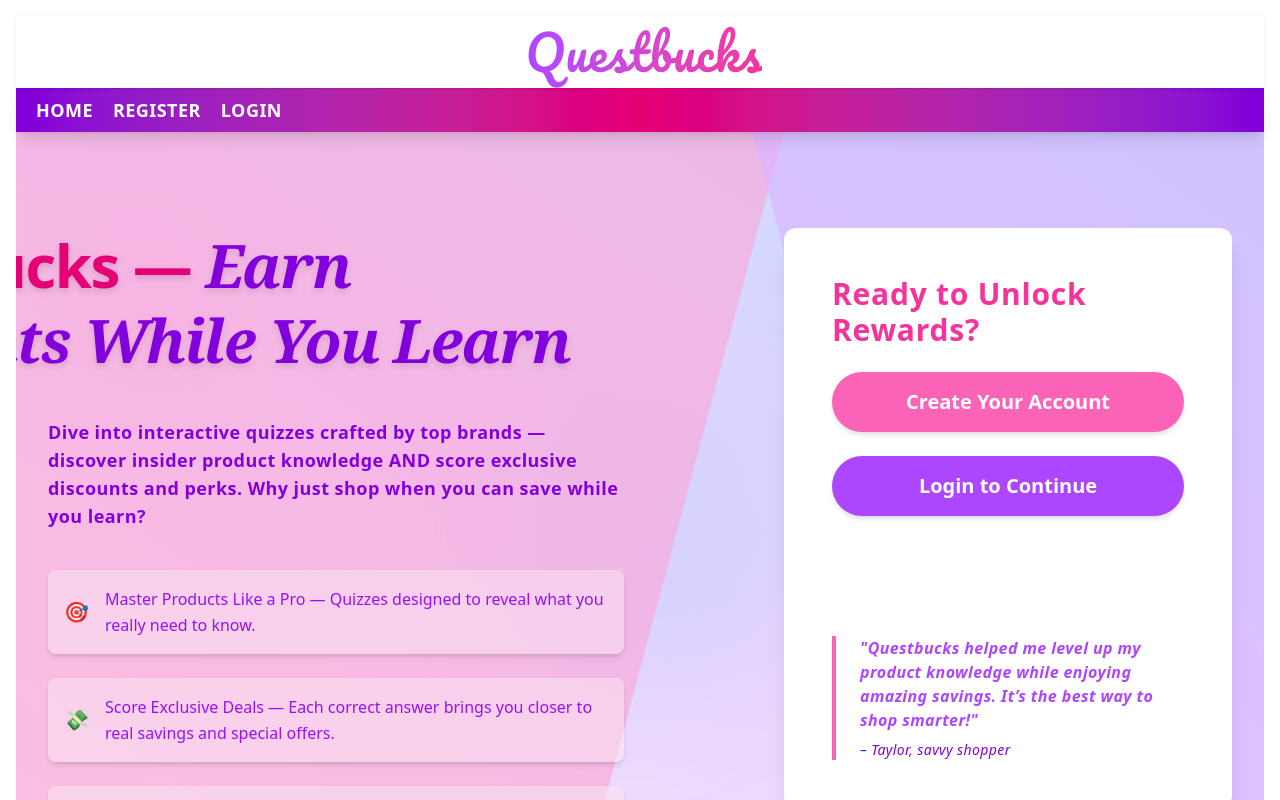
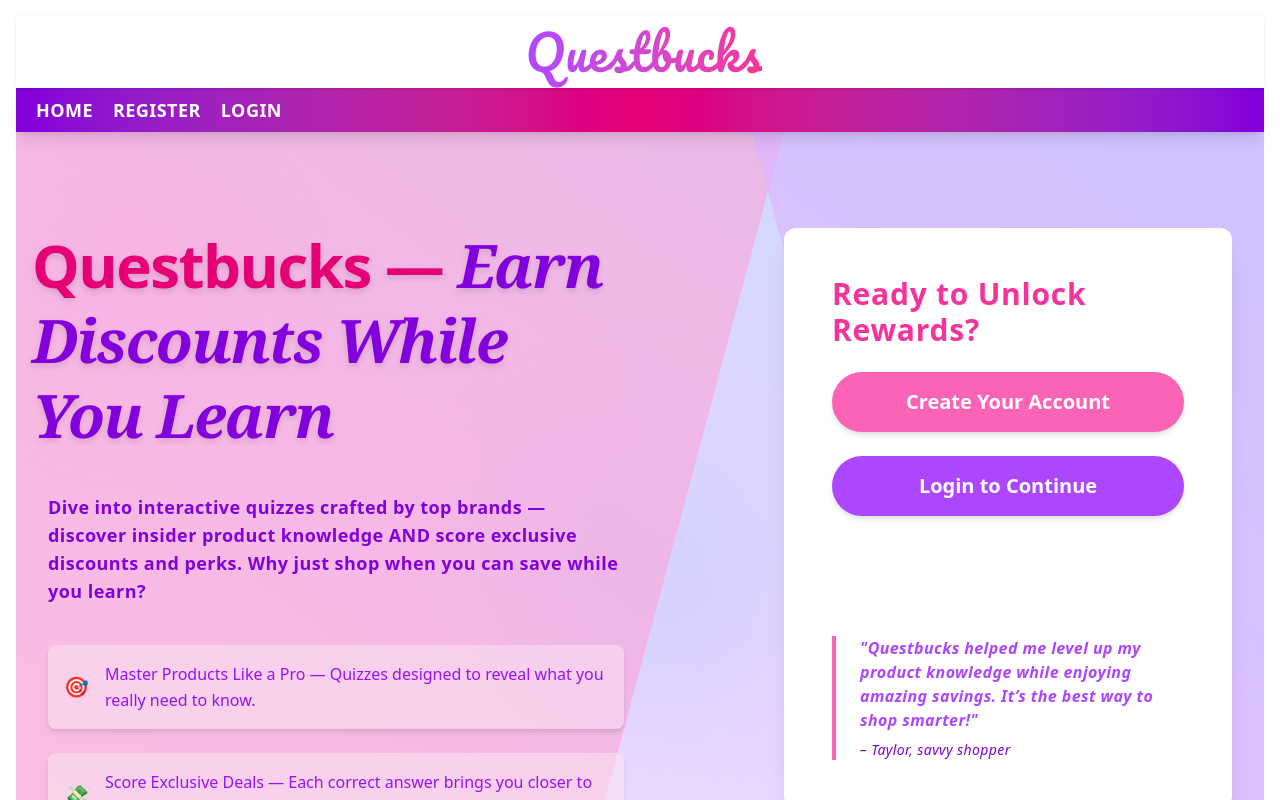
Before and after one commit to 07lenisha/Questbucks--frontend, a React (Vite) app: page / in a window 1280 px wide. Shown: the top 800 px of the page. Built offline with nearby package versions, Linux system fonts and the light colour scheme.

Commit message:
Update Home.jsx

```diff
--- a/src/components/Home.jsx
+++ b/src/components/Home.jsx
@@ -18,7 +18,8 @@
       <div className="relative z-10 max-w-7xl mx-auto px-8 py-24 flex flex-col lg:flex-row justify-between gap-16">
 
         <div className="flex-1 max-w-xl space-y-10 text-gray-900">
-          <h1 className="text-6xl font-extrabold leading-tight tracking-tight drop-shadow-md text-pink-600 -ml-67">
+          <h1 className="text-6xl font-extrabold leading-tight tracking-tight drop-shadow-md text-pink-600 -ml-2 sm:-ml-4">
+
             Questbucks — <span className="text-purple-700 font-serif italic">Earn Discounts While You Learn</span>
           </h1>
 
```
